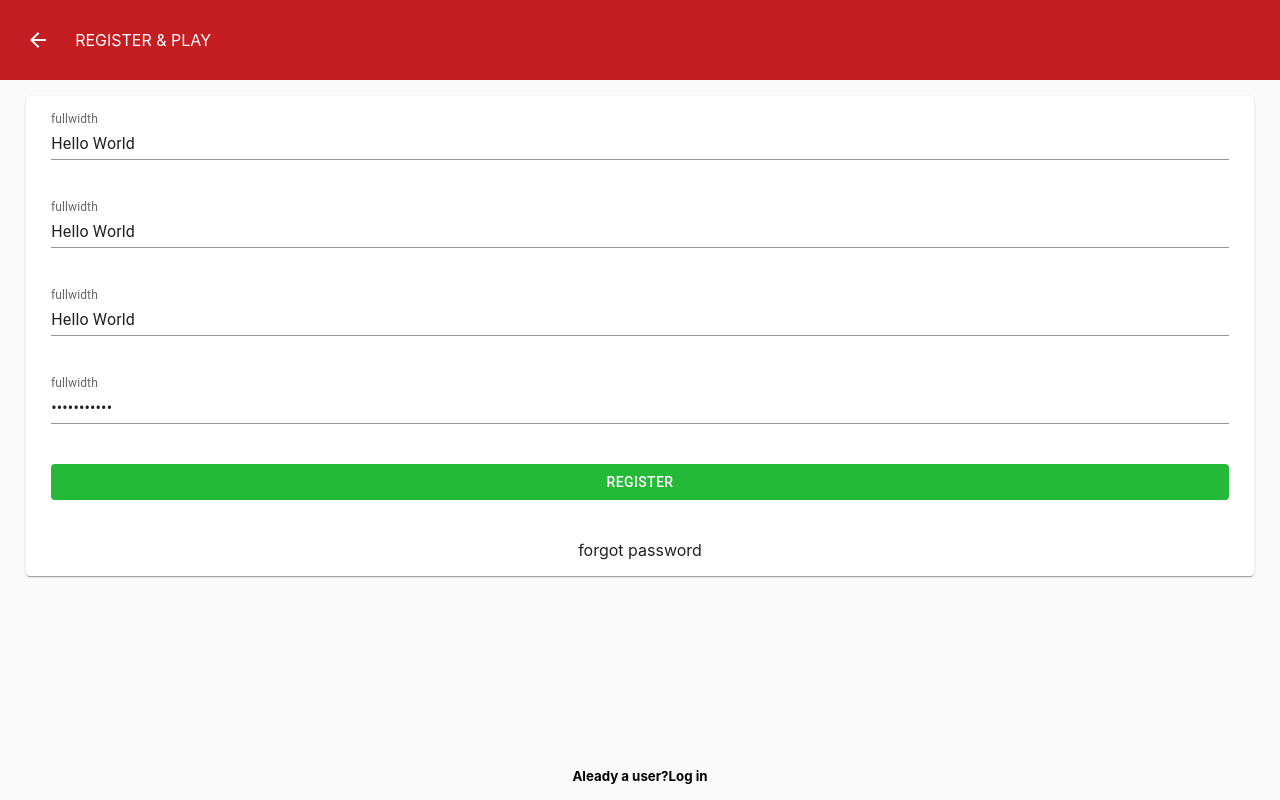
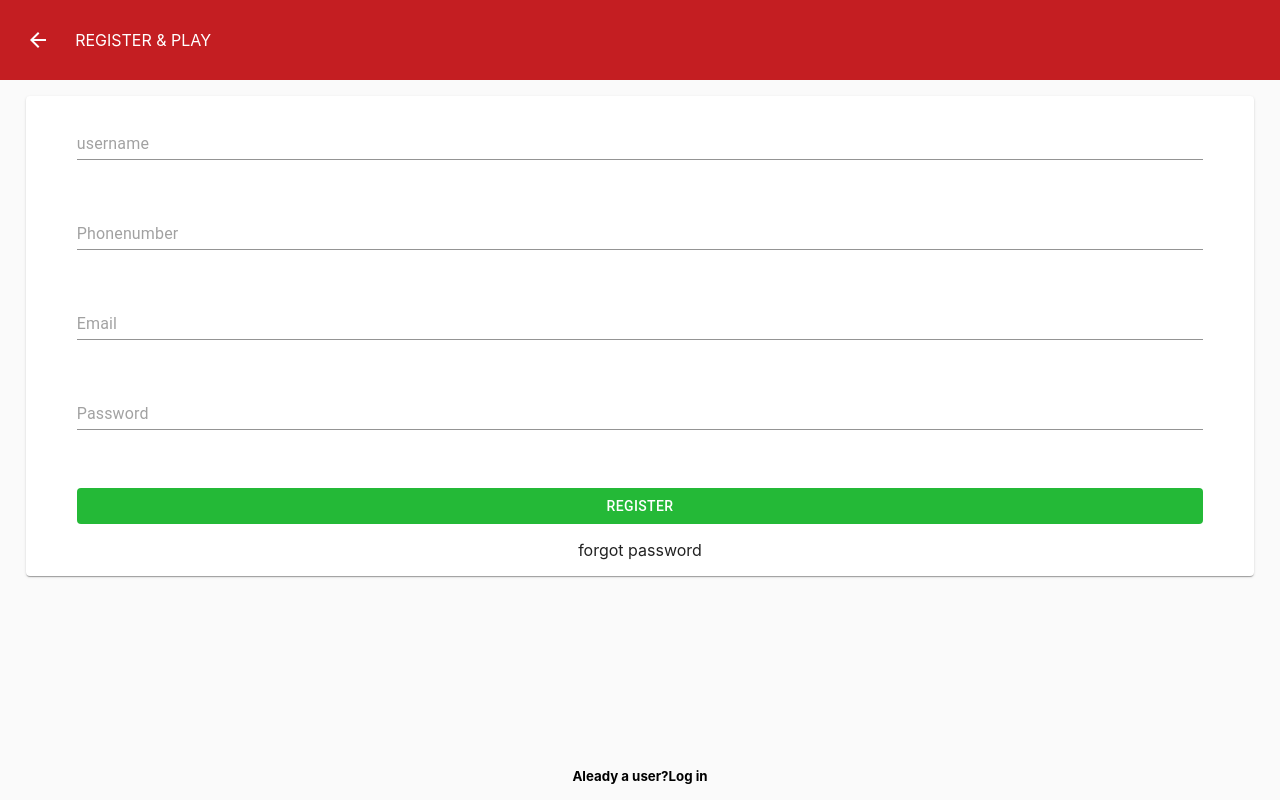
Before and after one commit to rajeshmn47/dream-11-clone, a React (Create React App) app: page /register in a window 1280 px wide. Built offline with nearby package versions, Linux system fonts and the light colour scheme.

Commit message:
make it better

```diff
--- a/src/components/home.css
+++ b/src/components/home.css
@@ -27,7 +27,7 @@
     align-items: center;
     padding: 2vh 2vw;
     box-sizing: border-box;
-    box-shadow: 1px 1px 1px 1px rgb(148, 147, 147);
+    box-shadow: 2px 2px 2px 2px rgb(148, 147, 147);
 }
 .matchstatus{
     background-color:#ffffff;
--- a/src/components/home.js
+++ b/src/components/home.js
@@ -13,8 +13,8 @@ const [upcoming,setUpcoming]=useState([])
 useEffect(()=>{
 async function getupcoming(){
     const data=await axios.get('http://localhost:8000/home')
-    console.log(data.upcoming)
-    setUpcoming(data.upcoming)
+    console.log(data)
+    setUpcoming(data.data.live.results)
 }
 getupcoming()
 },[])
--- a/src/components/register.css
+++ b/src/components/register.css
@@ -1,5 +1,14 @@
 .register{
     background-color: #FAFAFA;
+    padding: 2vh 2vw;
+    box-sizing: border-box;
+    text-align: center;
+    height: 90vh;
+    display: flex;
+    flex-direction: column;
+    justify-content: space-between;
+}
+.registerform{
     padding: 2vh 2vw;
     box-sizing: border-box;
     text-align: center;
--- a/src/components/register.js
+++ b/src/components/register.js
@@ -3,8 +3,19 @@ import Paper from '@mui/material/Paper';
 import TextField from '@mui/material/TextField';
 import Button from '@mui/material/Button';
 import ArrowBackIcon from '@mui/icons-material/ArrowBack';
+import axios from 'axios'
+import {useState,react} from 'react'
 
 export const Register=()=>{
+const [username,setUsername]=useState()
+const [email,setEmail]=useState()
+const [phonenumber,setPhonenumber]=useState()
+const [password,setPassword]=useState()
+
+
+  const handlesubmit=async (e)=>{
+e.preventDefault()
+  }
     return(
         <>
         <div className='registertopbar'>
@@ -14,27 +25,35 @@ register & play
 
         <div className='register'>
 <Paper style={{padding:'2vh 2vw',}}>
-<TextField label="fullwidth" id="fullWidth"
-          defaultValue="Hello World"
+  <form onSubmit={handlesubmit} className='registerform'>
+<TextField
+placeholder='username'
           variant="standard"
+          value={username}
+          onChange={(e)=>setUsername(e.target.value)}
         />
         <TextField
-        label="fullwidth" id="fullWidth"
-        defaultValue="Hello World"
+        placeholder='Phonenumber'
         variant="standard"
+        value={phonenumber}
+        onChange={(e)=>setPhonenumber(e.target.value)}
       />
       <TextField
-        label="fullwidth" id="fullWidth"
-        defaultValue="Hello World"
+    placeholder='Email'
         variant="standard"
+        value={email}
+        onChange={(e)=>setEmail(e.target.value)}
       />
       <TextField
-        label="fullwidth" id="fullWidth"
-        defaultValue="Hello World"
+        placeholder='Password'
         variant="standard"
+        id="fullWidth"
         type='password'
+        value={password}
+        onChange={(e)=>setPassword(e.target.value)}
       />
-      <Button variant="contained" disableElevation style={{backgroundColor:'#24B937'}}>Register</Button>
+      <Button variant="contained" type='submit' disableElevation style={{backgroundColor:'#24B937'}}>Register</Button>
+      </form>
       forgot password
 </Paper>
 <h5>Aleady a user?Log in</h5>
```
